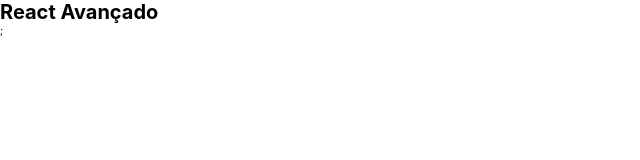
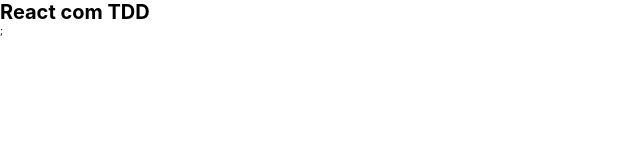
Before and after one commit to jjunior96/react-tdd, a Next.js app: page / in a window 1280 px wide. Shown: the top 160 px of the page, without its empty margins (0-640 px from the left). Built offline with nearby package versions, Linux system fonts and the light colour scheme.

Commit message:
chore: add new message into Main component

```diff
--- a/src/components/Main/index.tsx
+++ b/src/components/Main/index.tsx
@@ -1,6 +1,6 @@
 const Main = () => (
   <main>
-    <h1>React Avançado</h1>
+    <h1>React com TDD</h1>
   </main>
 );
 
```
